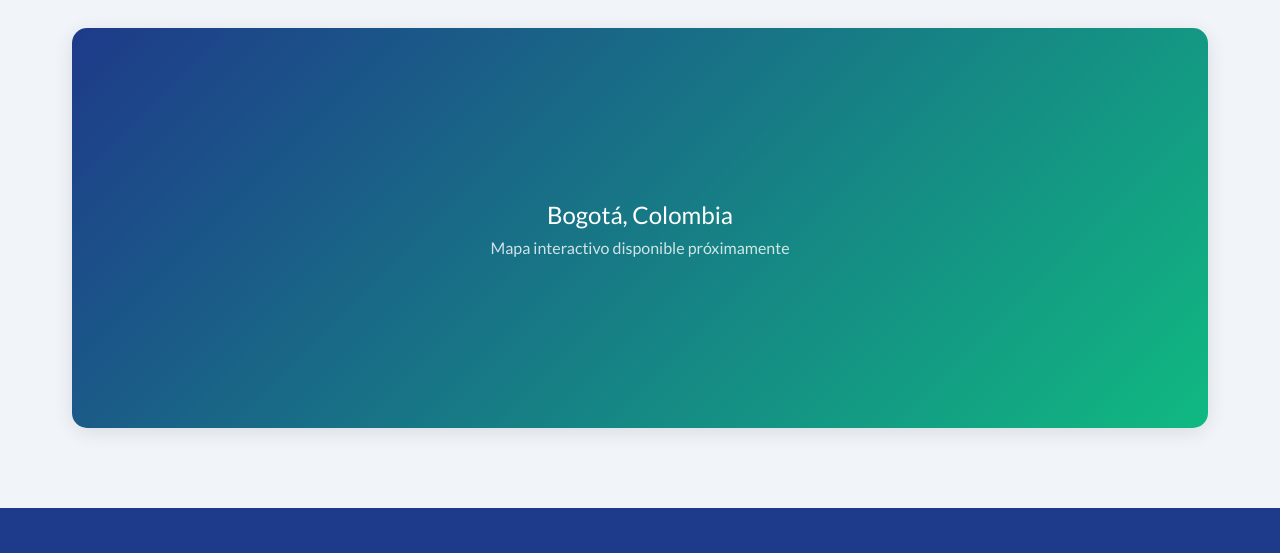
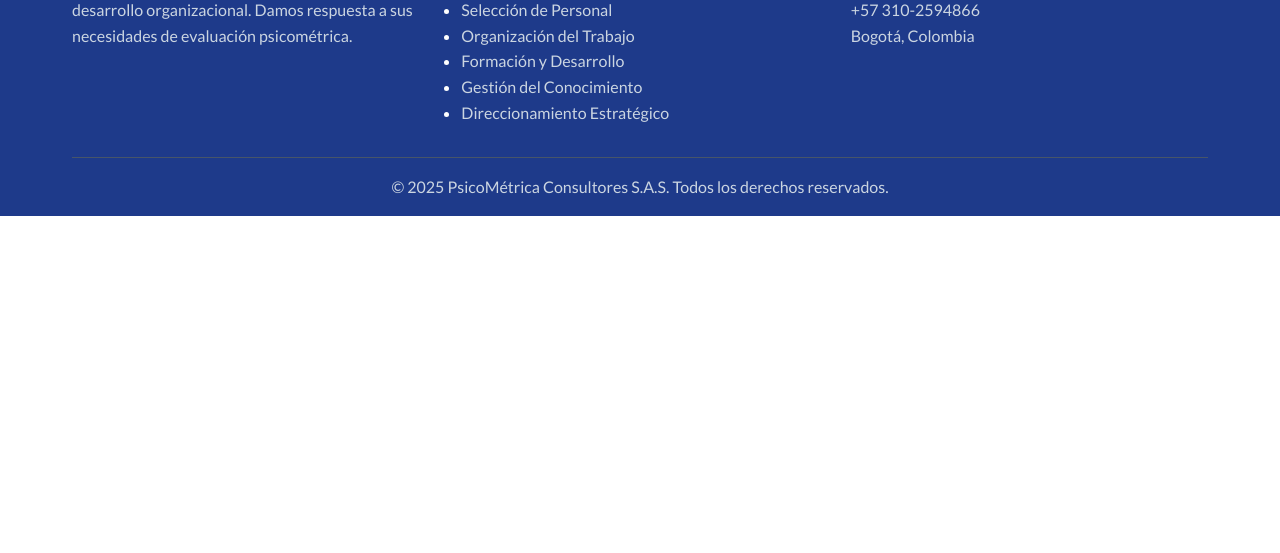
Before and after one commit to phab0s/psicometrica-co, a plain HTML site: page contacto.html in a window 1280 px wide. Shown: the part 1285-1838 px from the top of the page. After the commit the page ends 1501 px from the top, so only its background shows below. Drawn offline with Linux system fonts and the light colour scheme.

Commit message:
Actualizacion del sitio web - mar 26/08/2025 15:05:10,87

```diff
--- a/contacto.html
+++ b/contacto.html
@@ -319,28 +319,7 @@
             box-shadow: 0 6px 20px rgba(56, 161, 105, 0.4);
         }
 
-        /* Map Section */
-        .map-section {
-            padding: 5rem 0;
-            background: var(--gris-claro);
-        }
 
-        .map-container {
-            background: var(--blanco);
-            border-radius: 15px;
-            overflow: hidden;
-            box-shadow: 0 4px 20px rgba(0,0,0,0.1);
-        }
-
-        .map-placeholder {
-            height: 400px;
-            background: linear-gradient(135deg, var(--azul-marino), var(--verde-vibrante));
-            display: flex;
-            align-items: center;
-            justify-content: center;
-            color: var(--blanco);
-            font-size: 1.5rem;
-        }
 
         /* Footer */
         .footer {
@@ -562,21 +541,7 @@
         </div>
     </section>
 
-    <!-- Map Section -->
-    <section class="map-section">
-        <div class="container">
-            <h2 class="section-title" style="text-align: center; margin-bottom: 2rem;">Nuestra Ubicación</h2>
-            <div class="map-container">
-                <div class="map-placeholder">
-                    <div style="text-align: center;">
-                        <i class="fas fa-map-marked-alt" style="font-size: 3rem; margin-bottom: 1rem;"></i>
-                        <p>Bogotá, Colombia</p>
-                        <p style="font-size: 1rem; opacity: 0.8;">Mapa interactivo disponible próximamente</p>
-                    </div>
-                </div>
-            </div>
-        </div>
-    </section>
+
 
     <!-- Footer -->
     <footer class="footer">
```
